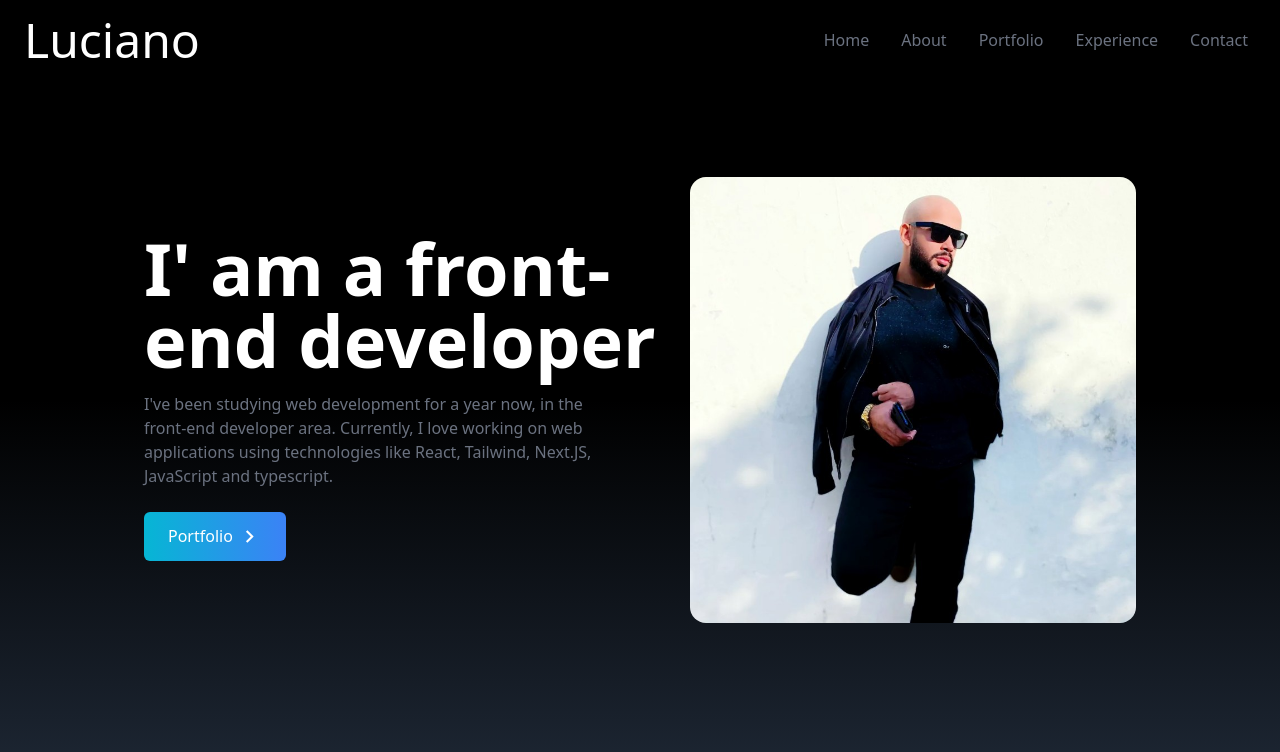
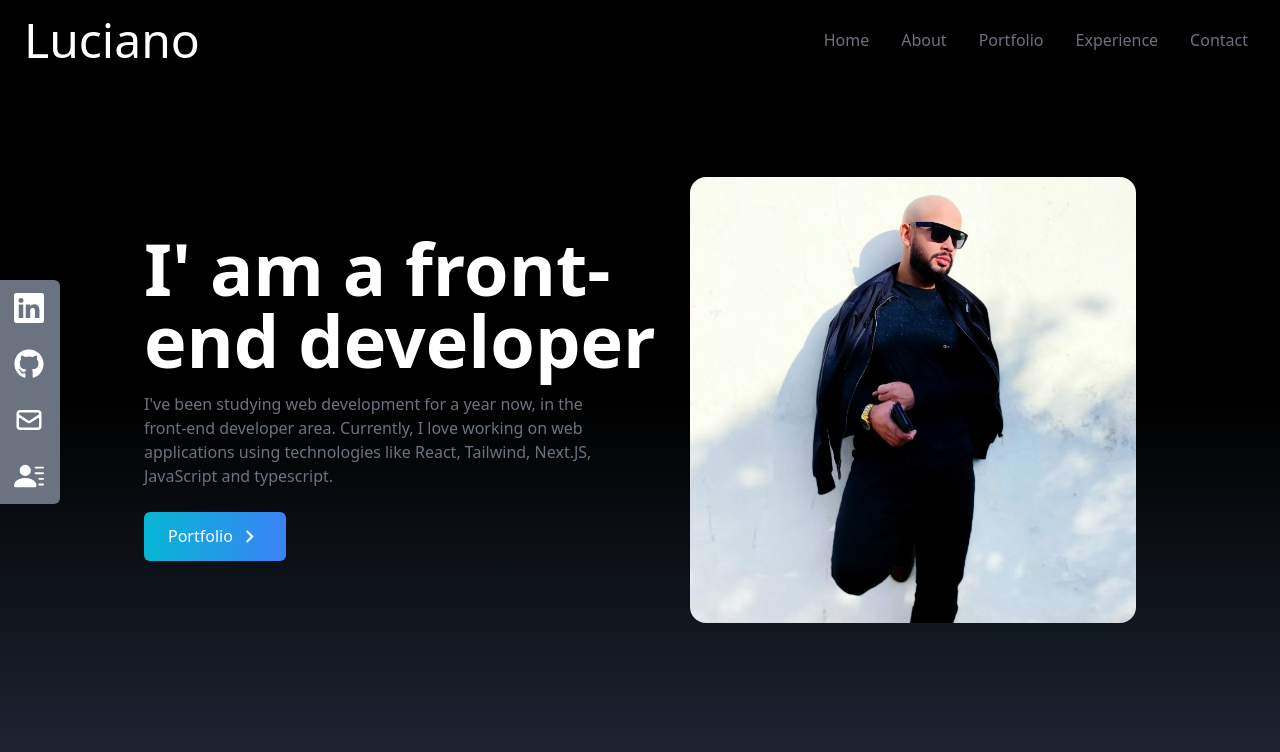
Before and after one commit to lucianosoares748/port_react, a React (Create React App) app: page / in a window 1280 px wide. Shown: the top 752 px of the page. Built offline with nearby package versions, Linux system fonts and the light colour scheme.

Commit message:
finish social links

```diff
--- a/src/App.js
+++ b/src/App.js
@@ -1,11 +1,14 @@
 import { Home } from "./components/Home";
 import NavBar from "./components/NavBar";
+import SocialLinks from "./components/SocialLinks";
 
 function App() {
   return (
     <div>
       <NavBar />
       <Home />
+
+      <SocialLinks />
     </div>
   );
 }
--- /dev/null
+++ b/src/components/SocialLinks.jsx
@@ -0,0 +1,78 @@
+import React from "react";
+import { FaGithub } from "react-icons/fa";
+import { BsLinkedin } from "react-icons/bs";
+import { HiOutlineMail } from "react-icons/hi";
+import { BsFillPersonLinesFill } from "react-icons/bs";
+
+const SocialLinks = () => {
+  const links = [
+    {
+      id: 1,
+      child: (
+        <>
+          LinkedIn <BsLinkedin size={30} />
+        </>
+      ),
+      href: "https://linkedin.com",
+      style: "rounded-tr-md",
+    },
+    {
+      id: 2,
+      child: (
+        <>
+          GitHub <FaGithub size={30} />
+        </>
+      ),
+      href: "https://github.com/theyashpatel",
+    },
+    {
+      id: 3,
+      child: (
+        <>
+          Mail <HiOutlineMail size={30} />
+        </>
+      ),
+      href: "mailto:foo@gmail.com",
+    },
+    {
+      id: 4,
+      child: (
+        <>
+          Resume <BsFillPersonLinesFill size={30} />
+        </>
+      ),
+      href: "/resume.pdf",
+      style: "rounded-br-md",
+      download: true,
+    },
+  ];
+
+  return (
+    <div className="hidden lg:flex flex-col top-[35%] left-0 fixed">
+      <ul>
+        {links.map(({ id, child, href, style, download }) => (
+          <li
+            key={id}
+            className={
+              "flex justify-between items-center w-40 h-14 px-4 ml-[-100px] hover:ml-[-10px] hover:rounded-md duration-300 bg-gray-500" +
+              " " +
+              style
+            }
+          >
+            <a
+              href={href}
+              className="flex justify-between items-center w-full text-white"
+              download={download}
+              target="_blank"
+              rel="noreferrer"
+            >
+              {child}
+            </a>
+          </li>
+        ))}
+      </ul>
+    </div>
+  );
+};
+
+export default SocialLinks;
```
Also changed, not shown: 1 other file (tests, documents, lock files or other folders).
